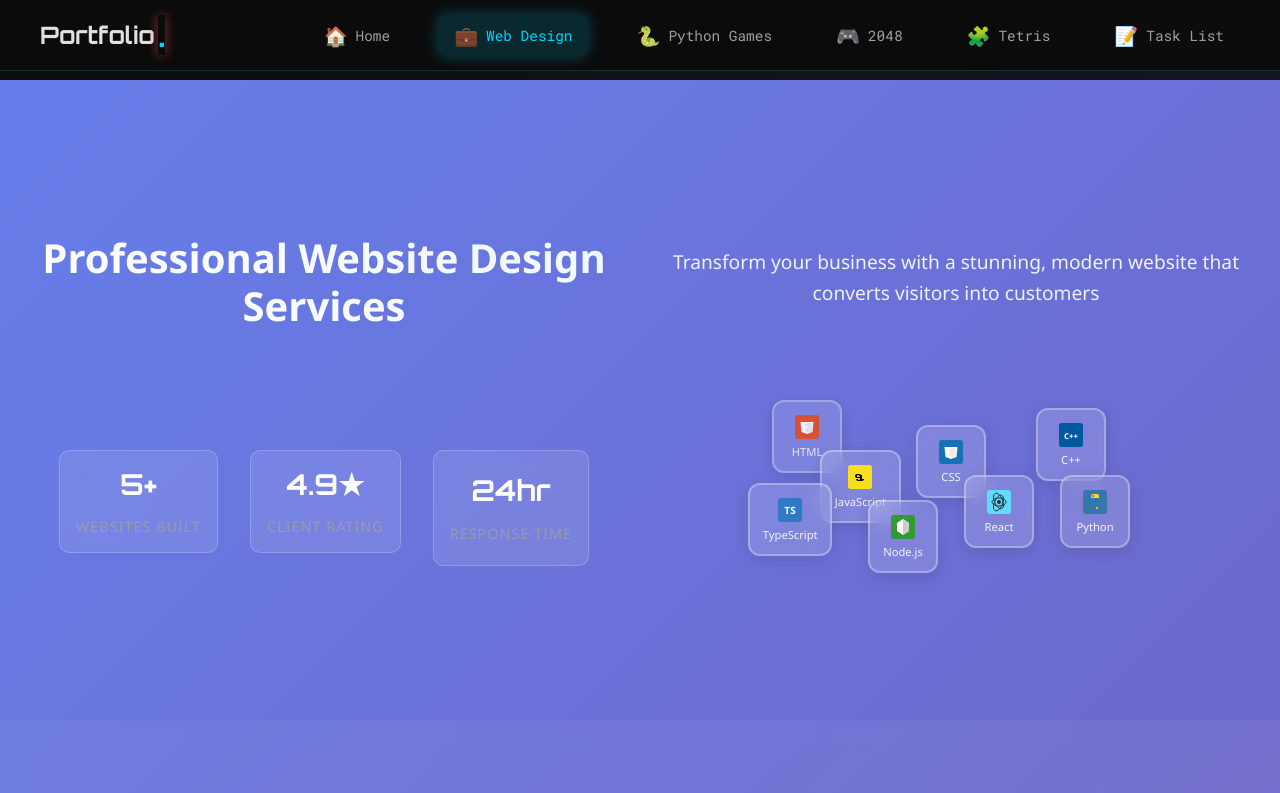
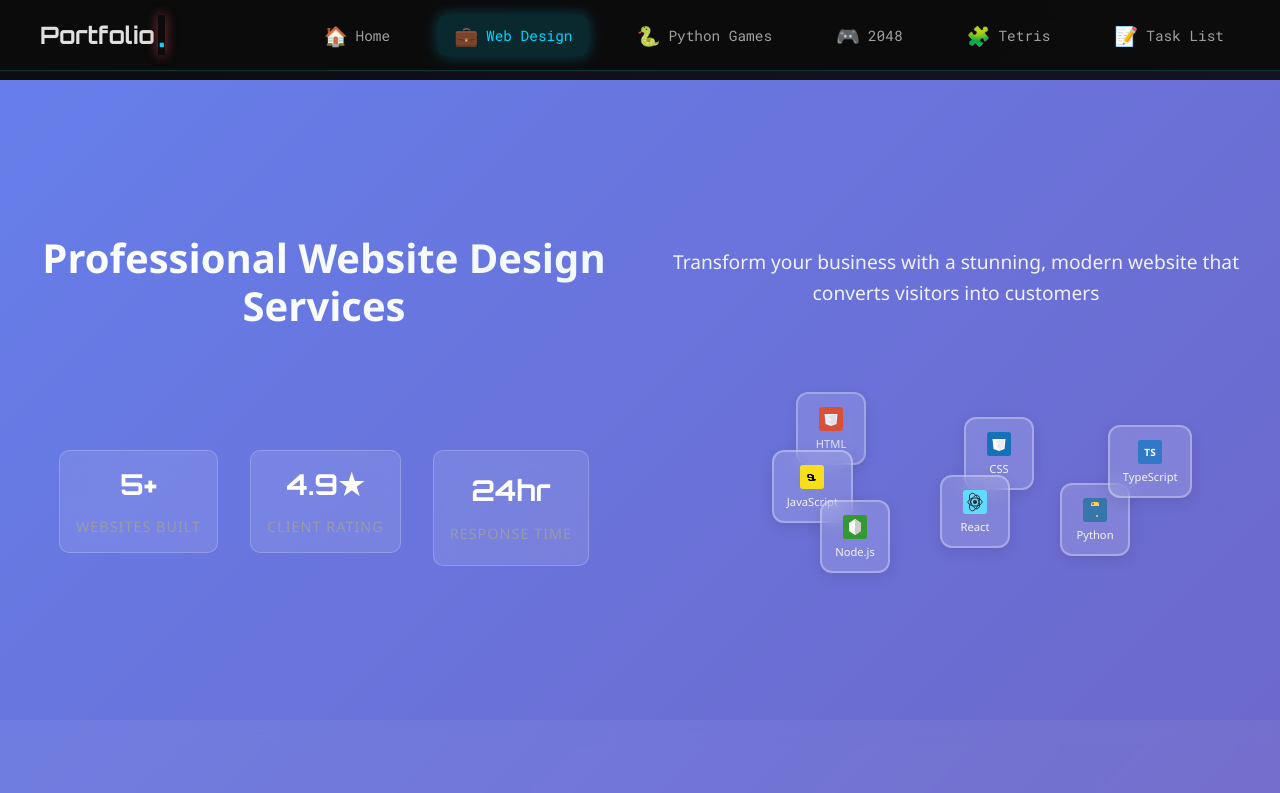
Before and after one commit to PAdams247/portfolio-website, a React (Create React App) app: page /web-design-services in a window 1280 px wide. Shown: the top 793 px of the page. Built offline with nearby package versions, Linux system fonts and the light colour scheme.

Commit message:
Remove C++ floating icon from Web Design page and improve icon spacing

```diff
--- a/src/pages/WebDesignServices.tsx
+++ b/src/pages/WebDesignServices.tsx
@@ -204,15 +204,6 @@ const WebDesignServices: React.FC = () => {
                 </svg>
               </div>
               <span className="icon-label">Node.js</span>
-            </div>
-            <div className="tech-icon cpp-icon">
-              <div className="vscode-icon cpp-file">
-                <svg width="24" height="24" viewBox="0 0 24 24" fill="none">
-                  <rect width="24" height="24" rx="2" fill="#00599C"/>
-                  <text x="12" y="16" textAnchor="middle" fill="white" fontSize="8" fontWeight="bold">C++</text>
-                </svg>
-              </div>
-              <span className="icon-label">C++</span>
             </div>
             <div className="tech-icon python-icon">
               <div className="vscode-icon python-file">
--- a/src/styles/WebDesignServices.css
+++ b/src/styles/WebDesignServices.css
@@ -85,51 +85,45 @@
 
 /* Tech icon positioning - positioned in the right side green circle area */
 .html-icon {
-  top: 20%;
-  left: 15%;
+  top: 15%;
+  left: 20%;
   animation-delay: 0s;
 }
 
 .css-icon {
-  top: 35%;
-  left: 45%;
+  top: 30%;
+  left: 55%;
   animation-delay: 1s;
 }
 
 .js-icon {
   top: 50%;
-  left: 25%;
+  left: 15%;
   animation-delay: 2s;
 }
 
 .react-icon {
   top: 65%;
-  left: 55%;
+  left: 50%;
   animation-delay: 3s;
 }
 
 .node-icon {
   top: 80%;
-  left: 35%;
+  left: 25%;
   animation-delay: 4s;
 }
 
-.cpp-icon {
-  top: 25%;
-  left: 70%;
+.python-icon {
+  top: 70%;
+  left: 75%;
   animation-delay: 5s;
 }
 
-.python-icon {
-  top: 65%;
-  left: 75%;
+.ts-icon {
+  top: 35%;
+  left: 85%;
   animation-delay: 6s;
-}
-
-.ts-icon {
-  top: 70%;
-  left: 10%;
-  animation-delay: 7s;
 }
 
 @keyframes floatTech {
```
